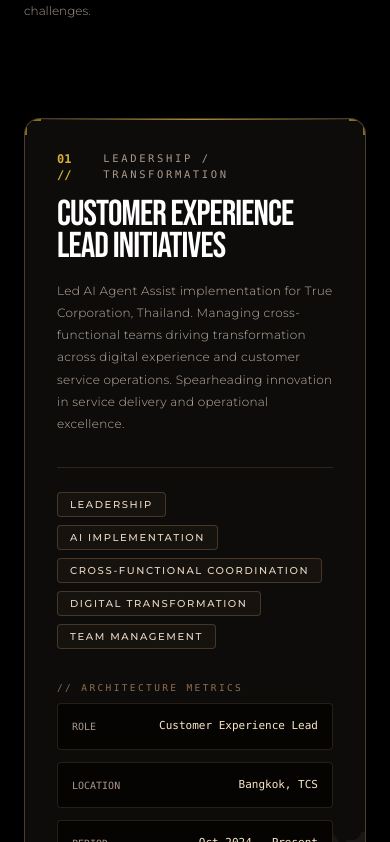
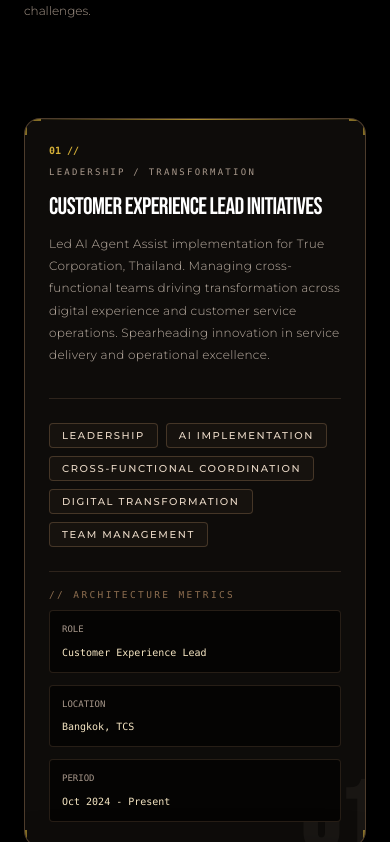
Before and after one commit to felixwinfred004/felix-winfred-j-portfolio, a React (Vite) app: page / in a window 390 px wide. Shown: the part 2342-3184 px from the top of the page. Built offline with nearby package versions, Linux system fonts and the light colour scheme; a web font is replaced by a local one.

Commit message:
Improve mobile responsiveness for project cards - add responsive padding, fonts, and layout

```diff
--- a/src/components/ProjectsSection.tsx
+++ b/src/components/ProjectsSection.tsx
@@ -217,7 +217,7 @@ export const ProjectsSection: React.FC = () => {
 >
           {projects.map((project) => (
             <ScrollStackItem key={project.title}>
-              <div className="relative w-full rounded-2xl border border-[#8C6D4F]/50 bg-[#0E0C0A] p-8 sm:p-12 shadow-[0_25px_70px_rgba(0,0,0,0.98)] group overflow-hidden transition-colors duration-500 hover:border-[#D4AF37]">
+              <div className="relative w-full rounded-2xl border border-[#8C6D4F]/50 bg-[#0E0C0A] p-6 sm:p-8 md:p-12 shadow-[0_25px_70px_rgba(0,0,0,0.98)] group overflow-hidden transition-colors duration-500 hover:border-[#D4AF37]">
 
                 {/* Top Gold Border Light Flare */}
                 <div className="absolute top-0 left-0 right-0 h-[1px] bg-gradient-to-r from-transparent via-[#D4AF37]/80 to-transparent" />
@@ -237,22 +237,22 @@ export const ProjectsSection: React.FC = () => {
                 </span>
 
                 {/* Content Grid */}
-                <div className="grid grid-cols-1 lg:grid-cols-12 gap-8 items-start relative z-10">
+                <div className="grid grid-cols-1 lg:grid-cols-12 gap-6 sm:gap-8 items-start relative z-10">
 
                   {/* Left Column (7 Cols) */}
                   <div className="lg:col-span-7 flex flex-col justify-between">
                     <div>
-                      <div className="flex items-center space-x-3 mb-4">
-                        <span className="text-xs font-mono font-bold text-[#D4AF37]">
+                      <div className="flex flex-col sm:flex-row sm:items-center gap-2 sm:gap-3 mb-4">
+                        <span className="text-[10px] sm:text-xs font-mono font-bold text-[#D4AF37]">
                           {project.number} //
                         </span>
-                        <span className="text-[10.5px] font-mono tracking-[0.25em] uppercase text-[#A8988B]">
+                        <span className="text-[9px] sm:text-[10.5px] font-mono tracking-[0.25em] uppercase text-[#A8988B]">
                           {project.category}
                         </span>
                       </div>
 
                       <h3
-                        className="text-4xl sm:text-5xl lg:text-6xl font-normal tracking-tight text-white mb-4 group-hover:text-[#F7E7C4] transition-colors uppercase leading-[0.9]"
+                        className="text-2xl sm:text-3xl md:text-4xl lg:text-6xl font-normal tracking-tight text-white mb-4 group-hover:text-[#F7E7C4] transition-colors uppercase leading-[0.9]"
                         style={{ fontFamily: "'Bebas Neue', sans-serif" }}
                       >
                         {project.title}
@@ -281,7 +281,7 @@ export const ProjectsSection: React.FC = () => {
                   </div>
 
                   {/* Right Column (5 Cols) */}
-                  <div className="lg:col-span-5 flex flex-col justify-between h-full space-y-6 lg:pl-6 lg:border-l lg:border-[#8C6D4F]/25">
+                  <div className="lg:col-span-5 flex flex-col justify-between h-full space-y-4 sm:space-y-6 pt-4 sm:pt-0 border-t sm:border-t-0 border-[#8C6D4F]/25 lg:pl-6 lg:border-l lg:border-t-0">
                     <div className="space-y-3">
                       <span className="text-[9.5px] font-mono tracking-[0.25em] uppercase text-[#8C6D4F] block mb-2">
                         // ARCHITECTURE METRICS
@@ -289,12 +289,12 @@ export const ProjectsSection: React.FC = () => {
                       {project.metrics.map((m) => (
                         <div
                           key={m.label}
-                          className="p-3.5 rounded-sm border border-[#8C6D4F]/25 bg-[#050403] flex items-center justify-between"
+                          className="p-3 sm:p-3.5 rounded-sm border border-[#8C6D4F]/25 bg-[#050403] flex flex-col sm:flex-row sm:items-center sm:justify-between gap-2 sm:gap-0"
                         >
-                          <span className="text-[10px] font-mono text-[#A8988B]">
+                          <span className="text-[9px] sm:text-[10px] font-mono text-[#A8988B]">
                             {m.label}
                           </span>
-                          <span className="text-[11px] font-mono font-medium text-[#F7E7C4]">
+                          <span className="text-[10px] sm:text-[11px] font-mono font-medium text-[#F7E7C4]">
                             {m.value}
                           </span>
                         </div>
@@ -306,7 +306,7 @@ export const ProjectsSection: React.FC = () => {
                         href={project.githubUrl}
                         target="_blank"
                         rel="noopener noreferrer"
-                        className="inline-flex items-center justify-center space-x-3 px-6 py-3.5 border border-[#8C6D4F] bg-[#16120E] hover:border-[#D4AF37] hover:bg-[#D4AF37] text-[#EAD8C7] hover:text-black text-[11px] font-medium tracking-[0.24em] uppercase transition-all duration-300 shadow-[0_0_20px_rgba(212,175,55,0.1)]"
+                        className="inline-flex items-center justify-center space-x-2 sm:space-x-3 px-4 sm:px-6 py-2.5 sm:py-3.5 border border-[#8C6D4F] bg-[#16120E] hover:border-[#D4AF37] hover:bg-[#D4AF37] text-[#EAD8C7] hover:text-black text-[10px] sm:text-[11px] font-medium tracking-[0.24em] uppercase transition-all duration-300 shadow-[0_0_20px_rgba(212,175,55,0.1)] w-full sm:w-auto text-center"
                         style={{ fontFamily: "'Montserrat', sans-serif" }}
                       >
                         <span>EXPLORE PROJECT</span>
```
